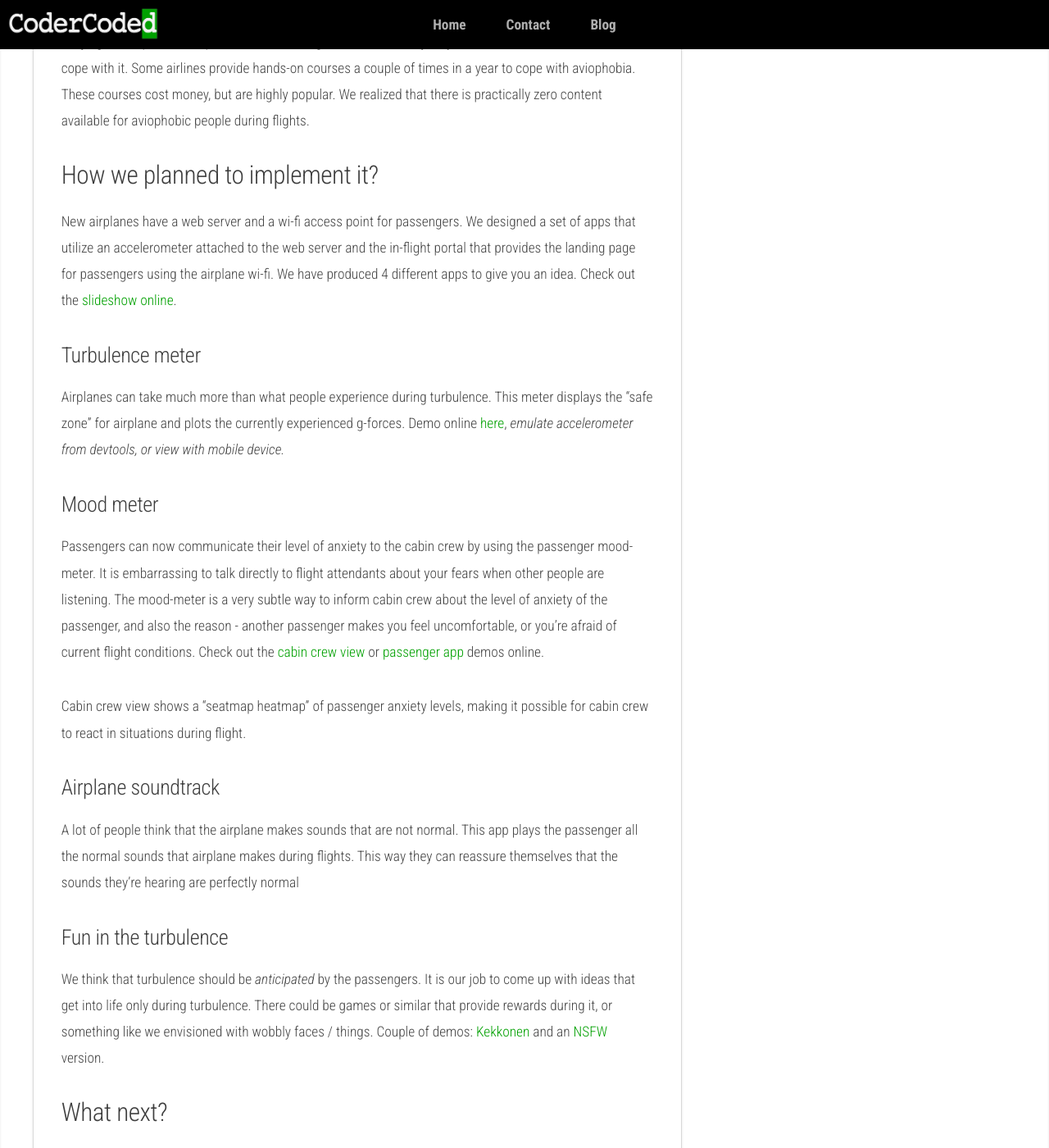
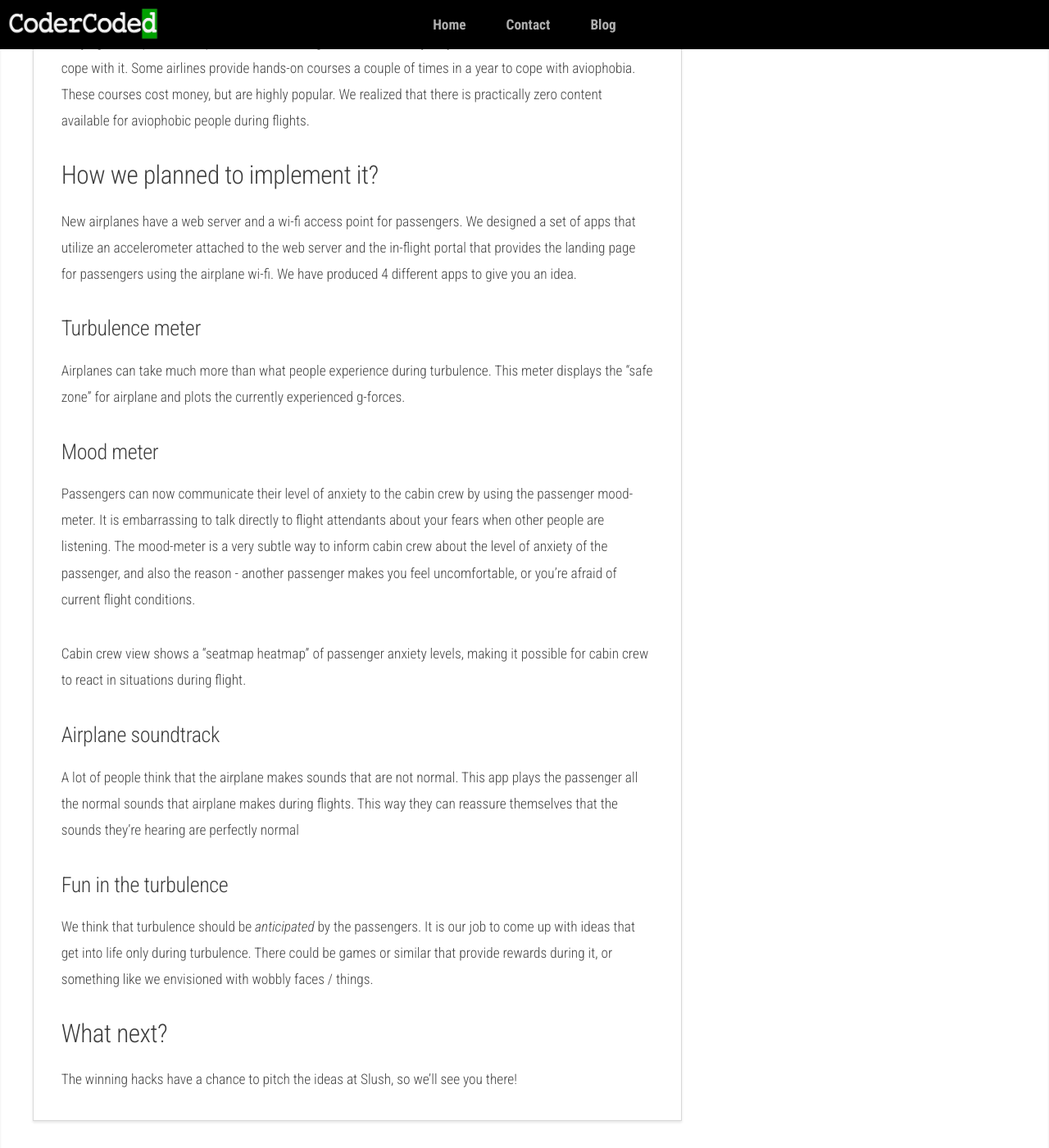
Before and after one commit to CoderCoded/CoderCoded.github.io, a Jekyll site: the page built from _posts/2015-11-09-fear-of-flying.md, in a window 1280 px wide and 1400 px high, scrolled down 1001 px. Shown: the whole window at 82% size. Built offline with Jekyll 4.4.1, drawn with Linux system fonts in a browser that asks for light colours.

Commit message:
Removed dead links

```diff
--- a/_posts/2015-11-09-fear-of-flying.md
+++ b/_posts/2015-11-09-fear-of-flying.md
@@ -34,15 +34,13 @@ New airplanes have a web server and a wi-fi access point for passengers. We
 designed a set of apps that utilize an accelerometer attached to the web
 server and the in-flight portal that provides the landing page for passengers
 using the airplane wi-fi. We have produced 4 different apps to give you an
-idea. Check out the [slideshow online](http://aero.codercoded.com).
+idea.
 
 #### Turbulence meter
 
 Airplanes can take much more than what people experience during turbulence.
 This meter displays the "safe zone" for airplane and plots the currently
-experienced g-forces. Demo online
-[here](http://aero.codercoded.com/turbulence/), *emulate accelerometer from
-devtools, or view with mobile device.*
+experienced g-forces.
 
 #### Mood meter
 
@@ -51,9 +49,7 @@ using the passenger mood-meter. It is embarrassing to talk directly to flight
 attendants about your fears when other people are listening. The mood-meter is
 a very subtle way to inform cabin crew about the level of anxiety of the
 passenger, and also the reason - another passenger makes you feel
-uncomfortable, or you're afraid of current flight conditions. Check out the
-[cabin crew view](http://aero.codercoded.com/seatmap/) or [passenger
-app](http://aero.codercoded.com/slider/) demos online.
+uncomfortable, or you're afraid of current flight conditions.
 
 Cabin crew view shows a "seatmap heatmap" of passenger anxiety levels, making
 it possible for cabin crew to react in situations during flight.
@@ -70,9 +66,7 @@ sounds they're hearing are perfectly normal
 We think that turbulence should be _anticipated_ by the passengers. It is our
 job to come up with ideas that get into life only during turbulence. There
 could be games or similar that provide rewards during it, or something like we
-envisioned with wobbly faces / things. Couple of demos:
-[Kekkonen](http://aero.codercoded.com/fun/) and an
-[NSFW](http://aero.codercoded.com/boobs/) version.
+envisioned with wobbly faces / things.
 
 ### What next?
 
```
